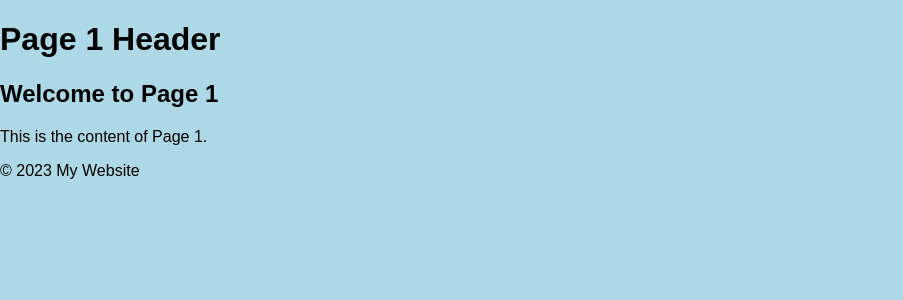
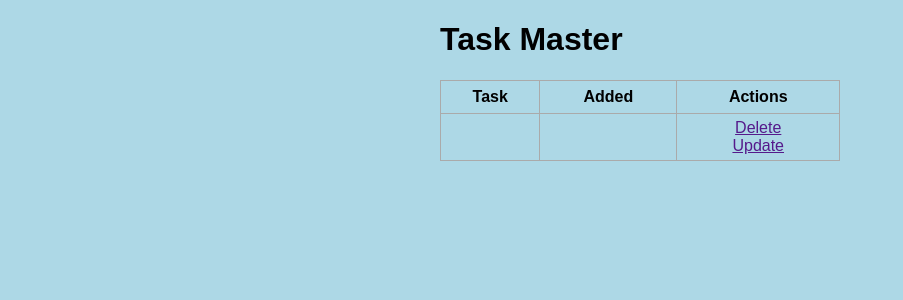
Before and after one commit to achalvats/TaskMaster_TodoApp, a Flask app: page / in a window 1280 px wide. Shown: the top 300 px of the page, without its empty margins (0-903 px from the left). Run offline with Flask 3, Linux system fonts and the light colour scheme.

Commit message:
Refactor base.html and index.html templates

```diff
--- a/templates/base.html
+++ b/templates/base.html
@@ -6,28 +6,11 @@
     <meta charset="UTF-8">
     <meta name="viewport" content="width=device-width, initial-scale=1.0">
     <title>{% block title %}My Website{% endblock %}</title>
+    {% block head %}{% endblock %}
     <!-- Add your CSS links or styles here -->
     <link rel="stylesheet" href="{{ url_for('static', filename= 'css/main.css')}}">
 </head>
 <body>
-    <header>
-        <h1>{% block header %}My Website Header{% endblock %}</h1>
-        <!-- Add navigation or other header content here -->
-    </header>
-
-    <nav>
-        <!-- Add navigation links or menus here -->
-    </nav>
-
-    <main>
-        {% block content %}{% endblock %}
-    </main>
-
-    <footer>
-        <!-- Add footer content here -->
-        <p>&copy; 2023 My Website</p>
-    </footer>
-
-    <!-- Add your JavaScript links or scripts here -->
+    {% block body %}{% endblock %}
 </body>
 </html>
--- a/templates/index.html
+++ b/templates/index.html
@@ -1,12 +1,27 @@
-<!-- page1.html -->
+<!-- index.html -->
 
 {% extends "base.html" %}
 
-{% block title %}Page 1 - My Website{% endblock %}
 
-{% block header %}Page 1 Header{% endblock %}
+{% block body %}
+<div class="content">
+    <h1>Task Master</h1>
 
-{% block content %}
-    <h2>Welcome to Page 1</h2>
-    <p>This is the content of Page 1.</p>
+    <table>
+        <tr>
+            <th>Task</th>
+            <th>Added</th>
+            <th>Actions</th>
+        </tr>
+        <tr>
+            <td></td>
+            <td></td>
+            <td>
+                <a href="">Delete</a>
+                <br>
+                <a href="">Update</a>
+            </td>
+        </tr>
+    </table>
+</div>
 {% endblock %}
```
